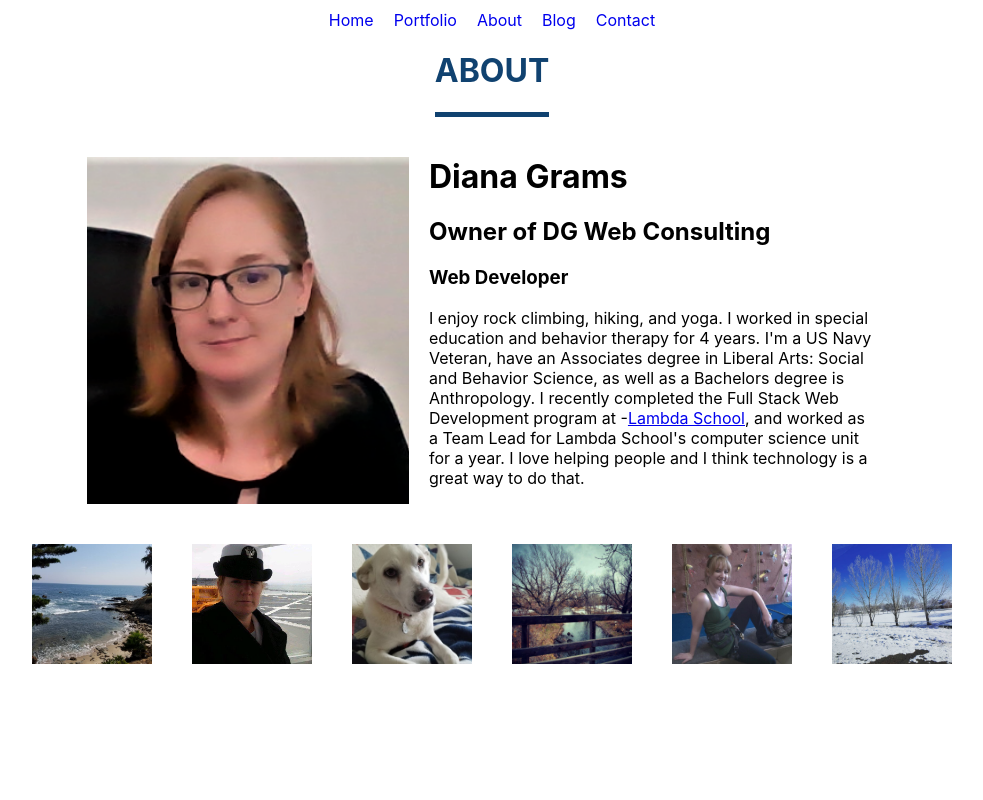
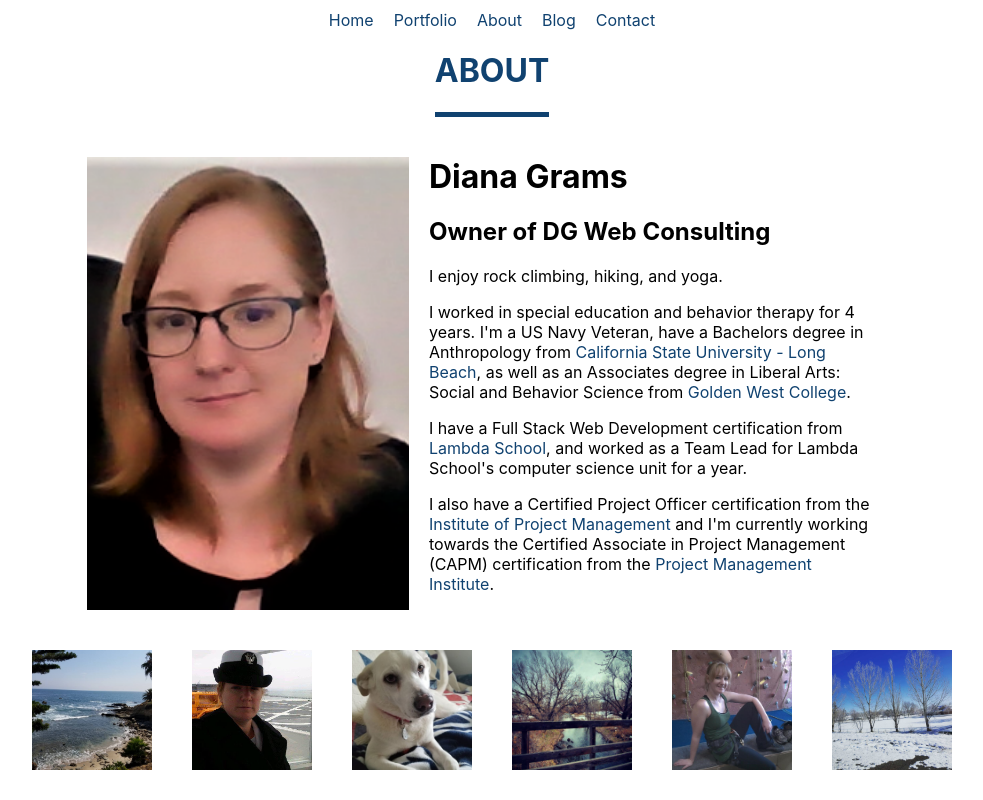
Before and after one commit to deegrams221/myportfolio, a React (Create React App) app: page /about in a window 1280 px wide. Shown: the whole page, without its empty margins (148-1131 px from the left). Built offline with nearby package versions, Linux system fonts and the light colour scheme.

Commit message:
updated about section

```diff
--- a/src/App.css
+++ b/src/App.css
@@ -1,5 +1,14 @@
 .App {
   text-align: center;
+}
+
+a {
+  text-decoration: none;
+  color: #104270;
+}
+
+a:hover {
+  color: #c9507a;
 }
 
 .hero {
--- a/src/components/About.js
+++ b/src/components/About.js
@@ -21,13 +21,27 @@ const About = () => {
           <div className='about-description'>
             <h1>Diana Grams</h1>
             <h2>Owner of DG Web Consulting</h2>
-            <h3>Web Developer</h3>
+            <p>I enjoy rock climbing, hiking, and yoga.</p>
             <p>
-              I enjoy rock climbing, hiking, and yoga. I worked in special
-              education and behavior therapy for 4 years. I'm a US Navy Veteran,
-              have an Associates degree in Liberal Arts: Social and Behavior
-              Science, as well as a Bachelors degree is Anthropology. I recently
-              completed the Full Stack Web Development program at -
+              I worked in special education and behavior therapy for 4 years.
+              I'm a US Navy Veteran, have a Bachelors degree in Anthropology
+              from{' '}
+              <a href='https://www.csulb.edu/' target='_blank' rel='noreferrer'>
+                California State University - Long Beach
+              </a>
+              , as well as an Associates degree in Liberal Arts: Social and
+              Behavior Science from{' '}
+              <a
+                href='http://www.goldenwestcollege.edu/'
+                target='_blank'
+                rel='noreferrer'
+              >
+                Golden West College
+              </a>
+              .
+            </p>
+            <p>
+              I have a Full Stack Web Development certification from{' '}
               <a
                 href='https://lambdaschool.com/profiles/diana-grams'
                 target='_blank'
@@ -36,8 +50,19 @@ const About = () => {
                 Lambda School
               </a>
               , and worked as a Team Lead for Lambda School's computer science
-              unit for a year. I love helping people and I think technology is a
-              great way to do that.
+              unit for a year.
+            </p>
+            <p>
+              I also have a Certified Project Officer certification from the{' '}
+              <a href='https://institute.pm/' target='_blank' rel='noreferrer'>
+                Institute of Project Management
+              </a>{' '}
+              and I'm currently working towards the Certified Associate in
+              Project Management (CAPM) certification from the{' '}
+              <a href='https://www.pmi.org/' target='_blank' rel='noreferrer'>
+                Project Management Institute
+              </a>
+              .
             </p>
           </div>
         </div>
```
Also changed, not shown: src/images/hero-img.jpg, 1 other file (tests, documents, lock files or other folders).
